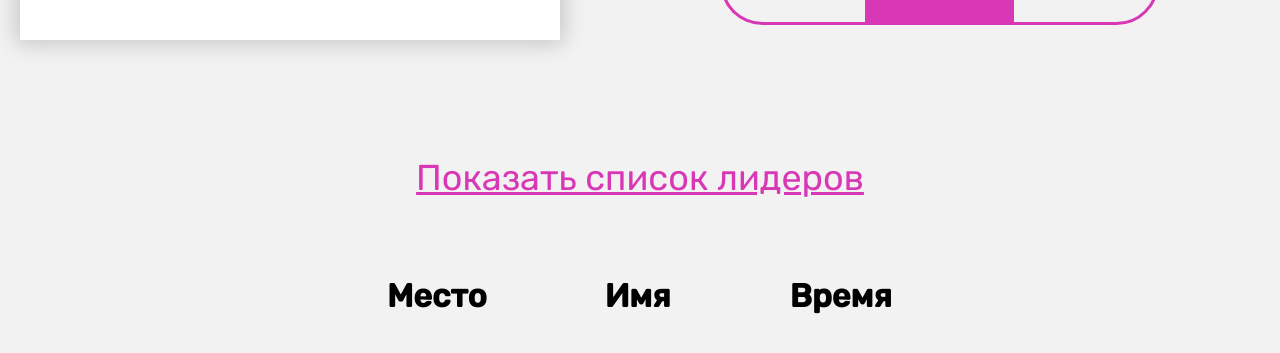
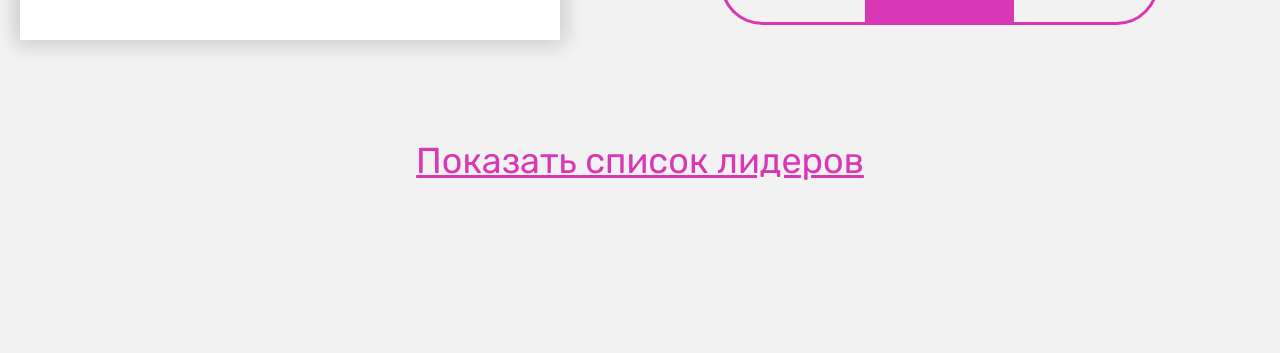
Before and after one commit to vikhri/Charity-Hackaton-2023, a website built with Vite: page index.html in a window 1280 px wide. Shown: the part 725-1078 px from the top of the page. After the commit the page ends 907 px from the top, so only its background shows below. Built offline with nearby package versions, Linux system fonts and the light colour scheme; a script that the page names is missing.

Commit message:
add open leaderboard

```diff
--- a/index.html
+++ b/index.html
@@ -134,8 +134,9 @@
           </div>
         </div>
       </div>
+    </div>
     <div class="show-leaderboard">
-        <p class="text-show-leaderboard"><a href="#leaderboard">Показать список лидеров</a></p>
+      <a href="#leaderboard" class="text-show-leaderboard" id="show-leaderboard">Показать список лидеров</a>
       <div class="leaderboard" id="leaderboard">
         <div>
           <table>
@@ -149,7 +150,6 @@
             <tbody id="tbody">
             </tbody>
           </table>
-          </div>
         </div>
       </div>
     </div>
--- a/src/js/GameEvents.js
+++ b/src/js/GameEvents.js
@@ -12,7 +12,7 @@ const form = document.getElementById('user-name-form');
 const username = document.getElementById('user-name-input');
 const cancelButton = document.getElementById('cancel-button');
 const showLeaderboardButton = document.getElementById('show-leaderboard');
-const leaderboardContainer = document.getElementById('leaderboard-container');
+const leaderboardContainer = document.getElementById('leaderboard');
 const showLeaderboard = document.querySelector('.text-show-leaderboard');
 
 const board = new Board([]);
--- a/src/pcss/blocks/leaderboard.pcss
+++ b/src/pcss/blocks/leaderboard.pcss
@@ -7,9 +7,17 @@
   color: var(--color-accent);
 }
 
+.show-leaderboard {
+  display: flex;
+  flex-direction: column;
+  width: 100%;
+  justify-content: center;
+}
+
 .leaderboard {
+  display: none;
   max-width: var(--main-width);
-  margin-top: 60px;
+  margin: 60px auto 0;
   text-align: center;
 }
 
```
Lines whose indentation alone changed are shown as unchanged.
